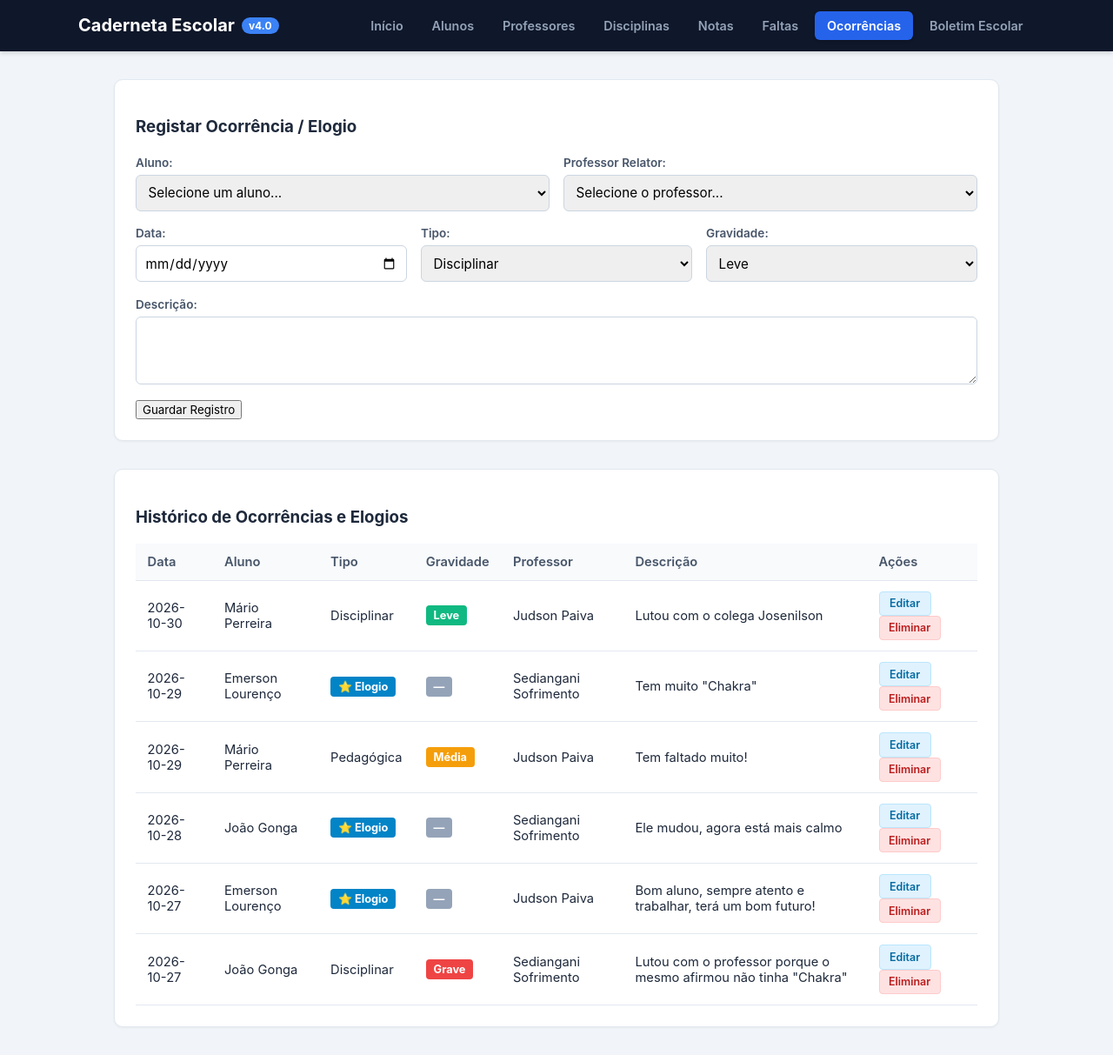
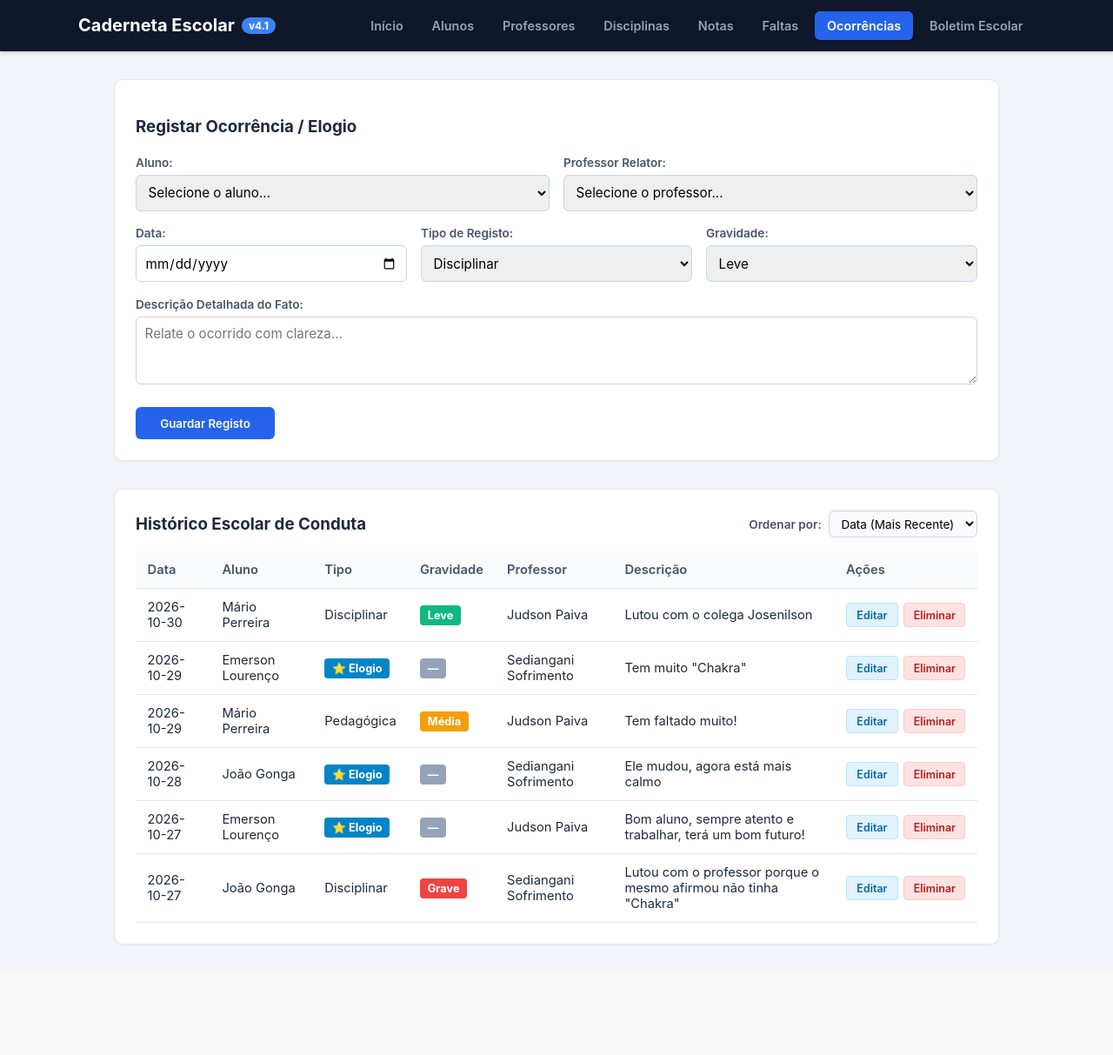
Before and after one commit to Emery-Lourenco/caderneta_escolar, a Flask app: page /ocorrencias in a window 1280 px wide. Shown: the whole page at 87% size. After the commit the page ends 1087 px from the top, so only its background shows below. Run offline with Flask 3, Linux system fonts and the light colour scheme.

Commit message:
fix: lançar v4.1 com padronização visual global de botões e layout de ocorrências
- Fix: botão de submissão na aba de Faltas alinhado ao padrão .btn-primary e .form-actions
- Fix: refatoração da aba Ocorrências com ordenação de cabeçalho, ações em flexbox e espaçamento consistente
- Fix: botão de impressão do Boletim/Relatório padronizado com a classe .btn-primary e ícone
- UI: eliminação de estilos inline e unificação dos botões de ação e tabelas em todo o sistema

```diff
--- a/templates/base.html
+++ b/templates/base.html
@@ -2,14 +2,14 @@
 <html lang="pt">
 <head>
     <meta charset="UTF-8">
-    <title>Caderneta Escolar Digital v4.0</title>
+    <title>Caderneta Escolar Digital v4.1</title>
     <link rel="stylesheet" href="{{ url_for('static', filename='style.css') }}">
 </head>
 <body>
     <header>
         <div class="header-container">
             <h2 class="header-title">
-                Caderneta Escolar <span class="header-badge">v4.0</span>
+                Caderneta Escolar <span class="header-badge">v4.1</span>
             </h2>
             <nav class="no-print">
                 <a href="{{ url_for('index') }}" class="nav-link {{ 'active' if request.endpoint == 'index' else '' }}">Início</a>
--- a/templates/ocorrencias.html
+++ b/templates/ocorrencias.html
@@ -1,7 +1,7 @@
 {% extends 'base.html' %}
 {% block content %}
 <div class="card">
-    <h3>{{ 'Editar Registro' if editando else 'Registar Ocorrência / Elogio' }}</h3>
+    <h3>{{ 'Editar Ocorrência / Elogio' if editando else 'Registar Ocorrência / Elogio' }}</h3>
     <form method="POST">
         {% if editando %}
         <input type="hidden" name="id" value="{{ editando.id }}">
@@ -11,7 +11,7 @@
             <div>
                 <label>Aluno:</label>
                 <select name="aluno_id" required>
-                    <option value="">Selecione um aluno...</option>
+                    <option value="">Selecione o aluno...</option>
                     {% for a in alunos %}
                     <option value="{{ a.id }}" {% if editando and editando.aluno_id == a.id %}selected{% endif %}>
                         {{ a.nome }} ({{ a.turma }})
@@ -38,7 +38,7 @@
                 <input type="date" name="data" value="{{ editando.data if editando else '' }}">
             </div>
             <div>
-                <label>Tipo:</label>
+                <label>Tipo de Registo:</label>
                 <select name="tipo" id="tipoSelect" onchange="verificarTipo()">
                     <option value="Disciplinar" {% if editando and editando.tipo == 'Disciplinar' %}selected{% endif %}>Disciplinar</option>
                     <option value="Pedagógica" {% if editando and editando.tipo == 'Pedagógica' %}selected{% endif %}>Pedagógica</option>
@@ -55,18 +55,33 @@
             </div>
         </div>
 
-        <label>Descrição:</label>
-        <textarea name="descricao" rows="3" required>{{ editando.descricao if editando else '' }}</textarea>
+        <label>Descrição Detalhada do Fato:</label>
+        <textarea name="descricao" rows="3" required placeholder="Relate o ocorrido com clareza...">{{ editando.descricao if editando else '' }}</textarea>
 
-        <button type="submit">{{ 'Atualizar Registro' if editando else 'Guardar Registro' }}</button>
-        {% if editando %}
-        <a href="{{ url_for('ocorrencias') }}" class="btn-cancel">Cancelar Edição</a>
-        {% endif %}
+        <!-- Botões alinhados com o padrão do sistema -->
+        <div class="form-actions">
+            <button type="submit" class="btn-primary">{{ 'Atualizar Registo' if editando else 'Guardar Registo' }}</button>
+            {% if editando %}
+            <a href="{{ url_for('ocorrencias') }}" class="btn-cancel">Cancelar Edição</a>
+            {% endif %}
+        </div>
     </form>
 </div>
 
 <div class="card">
-    <h3>Histórico de Ocorrências e Elogios</h3>
+    <div class="table-header-bar">
+        <h3>Histórico Escolar de Conduta</h3>
+        <form method="GET" class="sort-box">
+            <label for="ordem">Ordenar por:</label>
+            <select name="ordem" id="ordem" onchange="this.form.submit()">
+                <option value="data_desc" {% if ordem_atual == 'data_desc' %}selected{% endif %}>Data (Mais Recente)</option>
+                <option value="data_asc" {% if ordem_atual == 'data_asc' %}selected{% endif %}>Data (Mais Antiga)</option>
+                <option value="aluno" {% if ordem_atual == 'aluno' %}selected{% endif %}>Aluno (A-Z)</option>
+                <option value="gravidade" {% if ordem_atual == 'gravidade' %}selected{% endif %}>Gravidade</option>
+                <option value="tipo" {% if ordem_atual == 'tipo' %}selected{% endif %}>Tipo</option>
+            </select>
+        </form>
+    </div>
     <table>
         <tr>
             <th>Data</th>
@@ -75,7 +90,7 @@
             <th>Gravidade</th>
             <th>Professor</th>
             <th>Descrição</th>
-            <th class="no-print">Ações</th>
+            <th class="no-print" style="width: 140px;">Ações</th>
         </tr>
         {% for oc in ocorrencias %}
         <tr>
@@ -100,12 +115,14 @@
             <td>{{ oc.professor_nome }}</td>
             <td>{{ oc.descricao }}</td>
             <td class="no-print">
-                <a href="{{ url_for('ocorrencias', editar_id=oc.id) }}" class="btn-action btn-edit">Editar</a>
-                <a href="{{ url_for('ocorrencias_eliminar', id=oc.id) }}" class="btn-action btn-delete" onclick="return confirm('Eliminar ocorrência?')">Eliminar</a>
+                <div class="actions-cell">
+                    <a href="{{ url_for('ocorrencias', editar_id=oc.id) }}" class="btn-action btn-edit">Editar</a>
+                    <a href="{{ url_for('ocorrencias_eliminar', id=oc.id) }}" class="btn-action btn-delete" onclick="return confirm('Eliminar ocorrência?')">Eliminar</a>
+                </div>
             </td>
         </tr>
         {% else %}
-        <tr><td colspan="7">Nenhum registro encontrado.</td></tr>
+        <tr><td colspan="7">Nenhum registo encontrado.</td></tr>
         {% endfor %}
     </table>
 </div>
```
Also changed, not shown: templates/frequencias.html (+26 -10 lines), templates/relatorio.html (+15 -10 lines).
